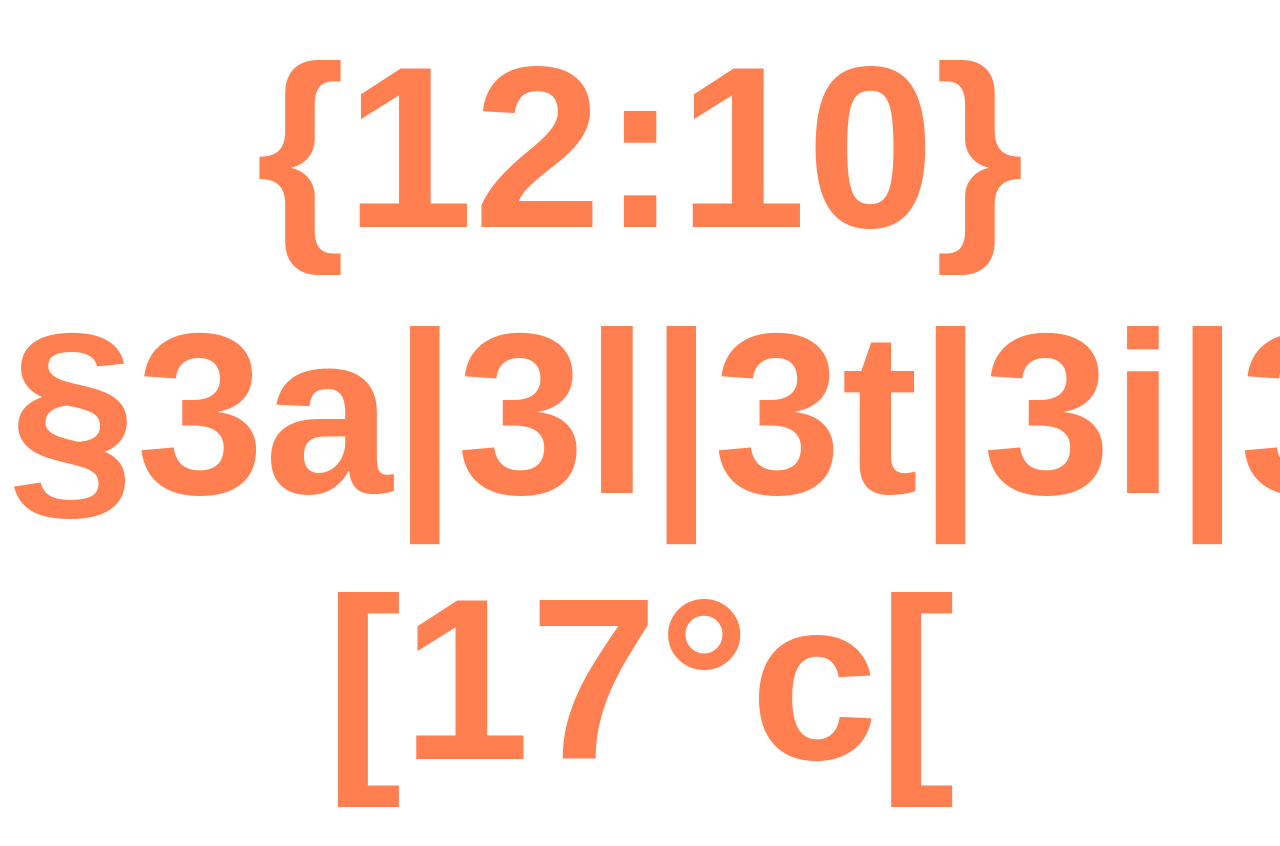
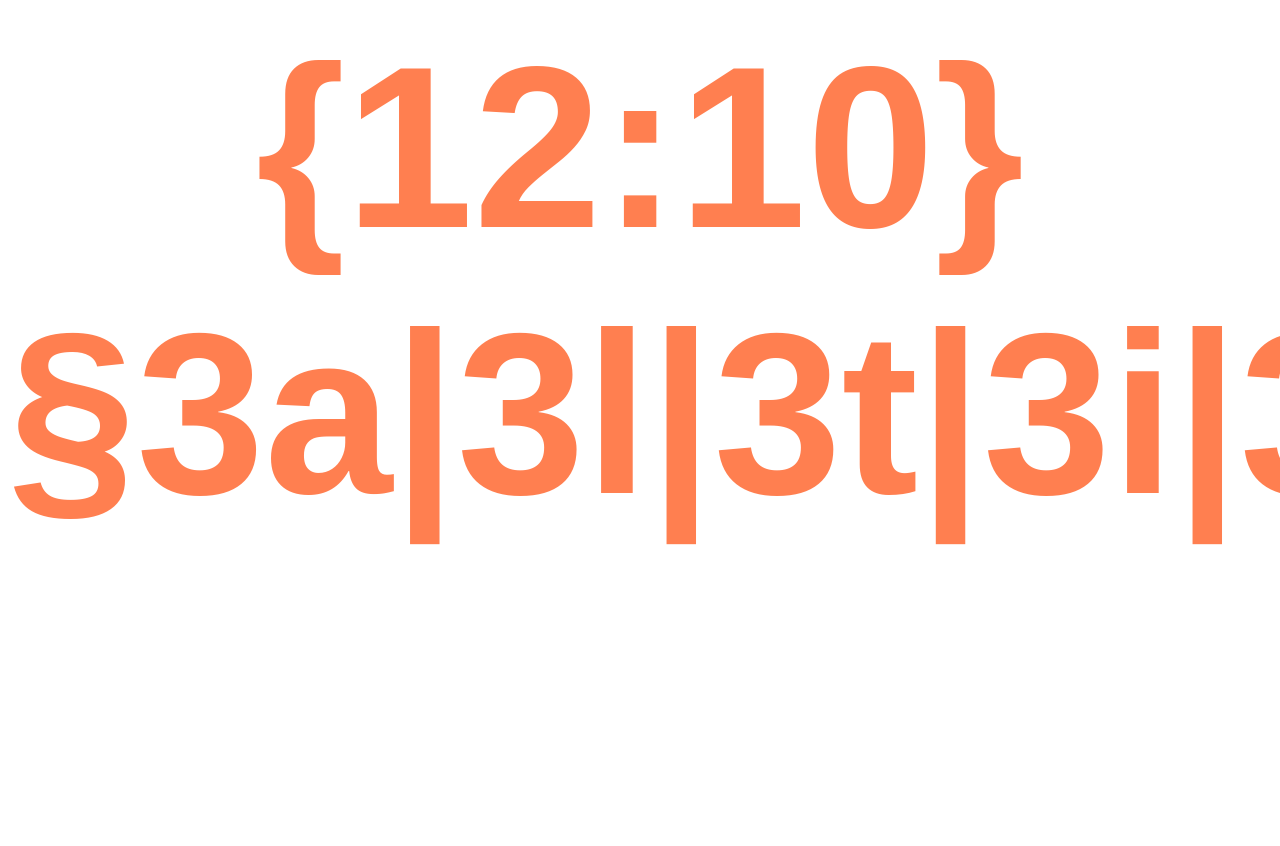
Before and after one commit to 2metres/datalegreya-react, a Gatsby site: page / in a window 1280 px wide. Shown: the part 140-986 px from the top of the page. Built offline with nearby package versions, Linux system fonts and the light colour scheme; Gatsby itself is replaced by a stand-in of ours.

Commit message:
Simplify jsx

```diff
--- a/src/components/Altimeter/Altimeter.module.css
+++ b/src/components/Altimeter/Altimeter.module.css
@@ -8,3 +8,7 @@ h1 {
   color: coral;
   font-size: 18vw;
 }
+
+.highlight {
+  color: white;
+}
--- a/src/components/Altimeter/index.js
+++ b/src/components/Altimeter/index.js
@@ -6,12 +6,13 @@ const n = (string) =>
   Math.floor(Math.random() * 4) + string + '|'
 
 const now = new Date()
-const hoursAndMinutes = now.getHours() + ':' + now.getMinutes()
+const minutes = now.getMinutes() > 9 ? now.getMinutes() : '0' + now.getMinutes()
+const hoursAndMinutes = now.getHours() + ':' + minutes
 
 const Altimeter = () =>
   <h1 className={ styles.root }>
     {
-      '   ' +
+      '    ' +
       `{${hoursAndMinutes}}` + '§' +
       n('a') +
       n('l') +
@@ -22,8 +23,8 @@ const Altimeter = () =>
       n('t') +
       n('e') +
       n('r') +
-      '1[26°c [17°c['
-    }
+      '1'
+    }<span className={styles.highlight}>[26°c [17°c[</span>
   </h1>
 
 export default Altimeter
```
